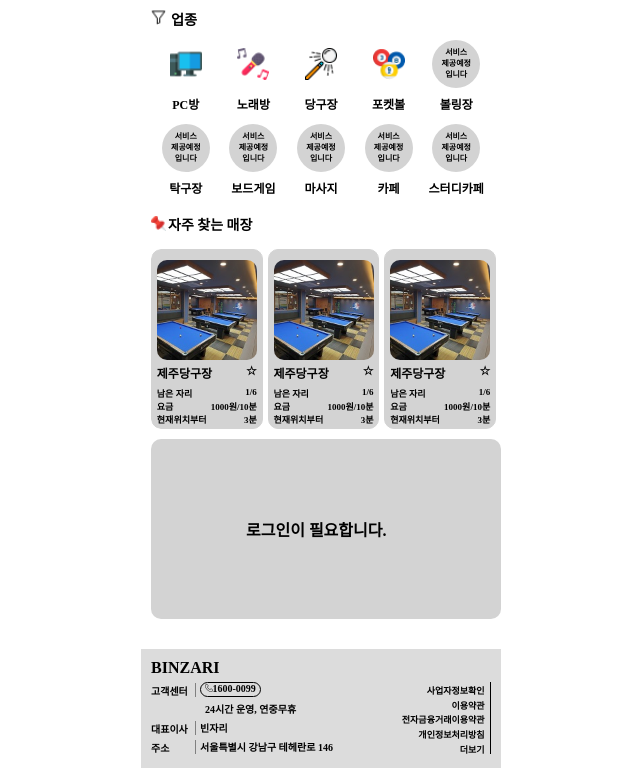
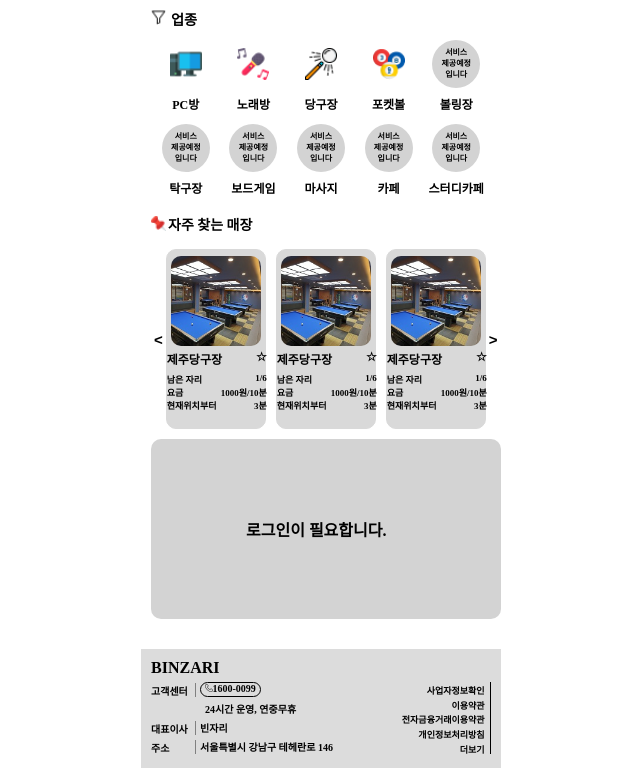
Before and after one commit to CamelIsTheBestConvention/Reserve-Project-Publishing, a plain HTML site: page index.html in a window 1280 px wide. Shown: the part 117-885 px from the top of the page, without its empty margins (319-959 px from the left). Drawn offline with Linux system fonts and the light colour scheme.

Commit message:
mainPage refix

```diff
--- a/css/footer.css
+++ b/css/footer.css
@@ -7,8 +7,6 @@
 .footer-wrapper {
   width: 360px;
   background-color: #dcdcdc;
-  /* position : fixed;
-  bottom : 0; */
 }
 
 .footer-wrapper__reduce {
--- a/css/index.css
+++ b/css/index.css
@@ -207,27 +207,41 @@ main {
 .often-find__wrapper {
   width: 350px;
   height: 180px;
-  /* border: 1px solid black; */
-  border-radius: 10px;
   overflow: hidden;
   display: flex;
 }
 
+.often-find__wrapper button {
+  background-color: #fff;
+  border: none;
+  font-size: 15px;
+  margin: 3px;
+}
+
 .often-find__content {
-  border: 1px solid lightgray;
+  border: 1px solid #d9d9d9;
   border-radius: 10px;
-  width: 120px;
-  background-color: lightgray;
-  margin-right: 5px;
+  width: 100px;
+  background-color: #d9d9d9;
+  margin-right: 10px;
+}
+
+.content-end {
+  margin-right: 0;
 }
 
 .often-find__content__box {
   width: 100px;
-  margin: 10px auto;
+  margin: 6px auto;
+}
+
+.often-find__content__img {
+  margin-left: 4px;
 }
 
 .often-find__content__img img {
-  width: 100px;
+  width: 90px;
+  margin: 0 auto;
   border-radius: 10px;
 }
 
--- a/index.html
+++ b/index.html
@@ -173,6 +173,7 @@
 
             <!-- 매장 사진들 -->
             <article class="often-find__wrapper">
+              <button>&lt;</button>
               <article class="often-find__content">
                 <div class="often-find__content__box">
                   <!-- 매장 이미지 -->
@@ -227,7 +228,7 @@
                 </div>
               </article>
 
-              <article class="often-find__content">
+              <article class="often-find__content content-end">
                 <div class="often-find__content__box">
                   <!-- 매장 이미지 -->
                   <div class="often-find__content__img">
@@ -253,6 +254,7 @@
                   </div>
                 </div>
               </article>
+              <button>&gt;</button>
             </article>
             <article class="please-login__wrapper">
               <p class="please-login">로그인이 필요합니다.</p>
```
